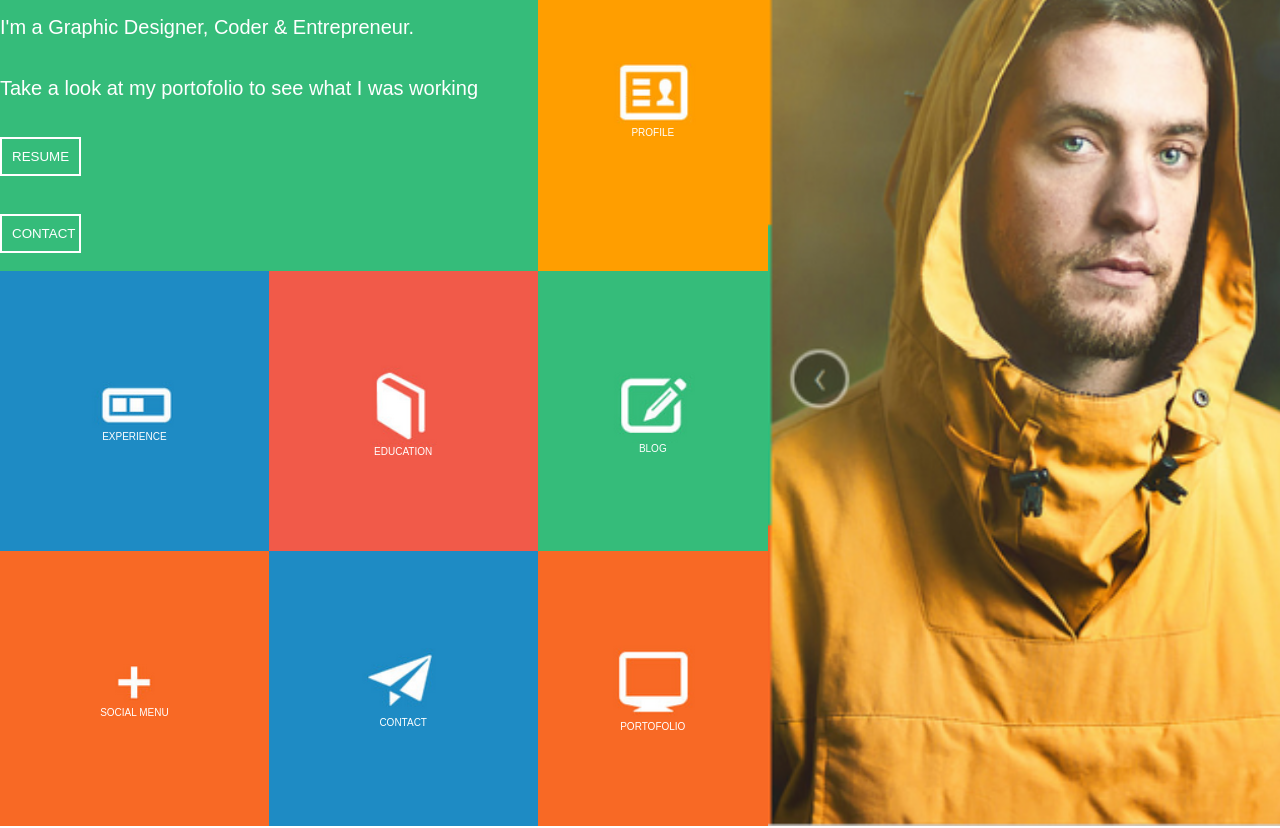
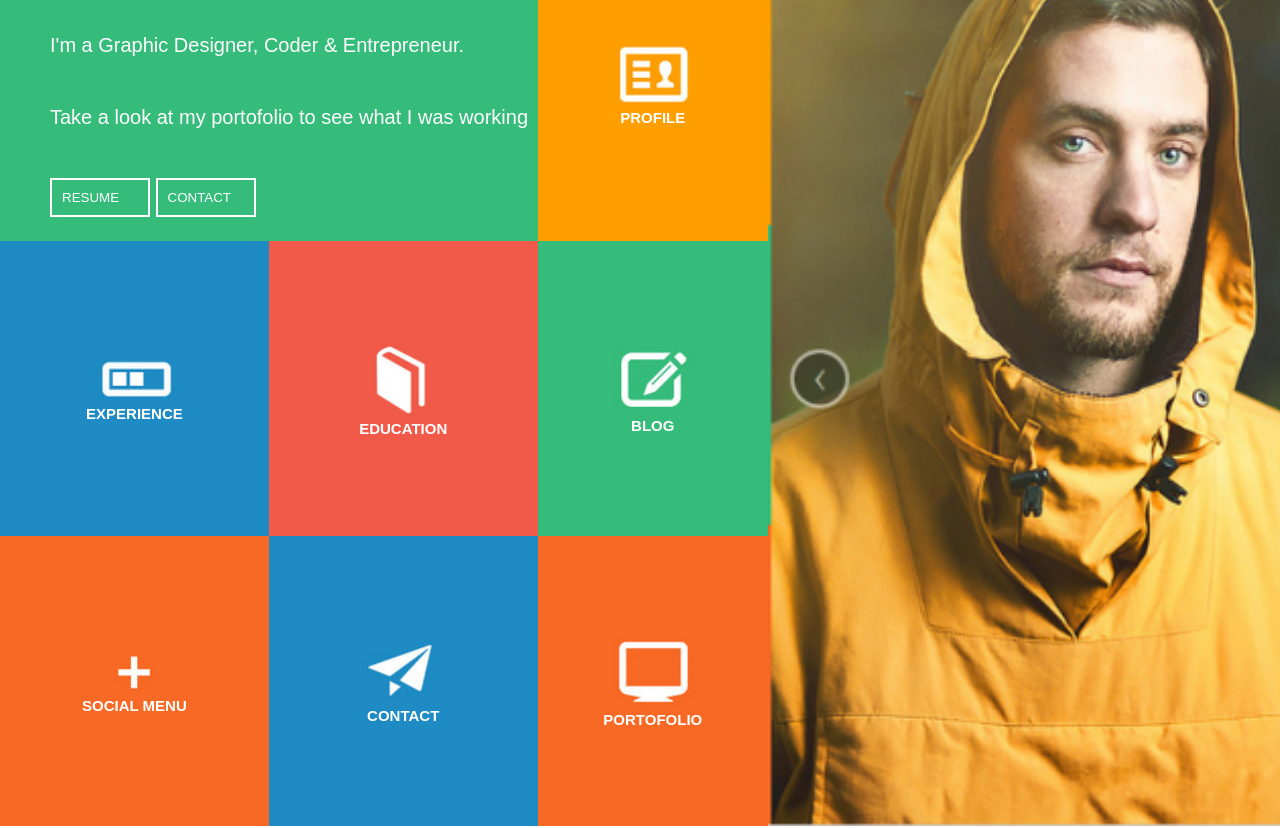
Before and after one commit to damiendeboudt/damien-evalfront, a plain HTML site: page index.html in a window 1280 px wide. Shown: the part 74-902 px from the top of the page. Drawn offline with Linux system fonts and the light colour scheme.

Commit message:
version 1.2

```diff
--- a/index.html
+++ b/index.html
@@ -13,8 +13,10 @@
             <h1>BRADLEY COOPER</h1>
             <span>I'm a Graphic Designer, Coder & Entrepreneur.</span>
             <span>Take a look at my portofolio to see what I was working</span>
+            <div>
             <button>RESUME</button>
-            <button class="self-align">CONTACT</button>
+            <button>CONTACT</button>
+            </div>
         </div>
         <div class="profile">
             <img src="Capture1.PNG"alt="">
--- a/style.css
+++ b/style.css
@@ -29,34 +29,50 @@ html{
     flex-direction: column;
     font-size: 2rem;
     justify-content: space-around;
+    padding-left: 5rem;
+
 }
 .profile{
     width: 30%;
     background-color: #ff9e00;
+    font-size: 1.5rem;
+    font-weight: bold;
 }
 .exp{
     width: 35%;
     background-color: #1e8bc4;
+    font-size: 1.5rem;
+    font-weight: bold;
 }
 .educ{
     width: 35%;
     background-color: #f15a49;
+    font-size: 1.5rem;
+    font-weight: bold;
 }
 .blog{
     width: 30%;
     background-color: #35bc7a;
+    font-size: 1.5rem;
+    font-weight: bold;
 }
 .social{
     width: 35%;
     background-color: rgb(248, 105, 37);
+    font-size: 1.5rem;
+    font-weight: bold;
 }
 .contact{
     width: 35%;
     background-color: #1e8bc4;
+    font-size: 1.5rem;
+    font-weight: bold;
 }
 .porto{
     width: 30%;
     background-color: #f86925;
+    font-size: 1.5rem;
+    font-weight: bold;
 }
 .profile{
     display: flex;
@@ -108,7 +124,7 @@ html{
     border: 2px solid white;
     padding: 1rem;
     display: inline-flex;
-    width: 15%;
+    width: 10rem;
 }
 
 button:hover{
```
